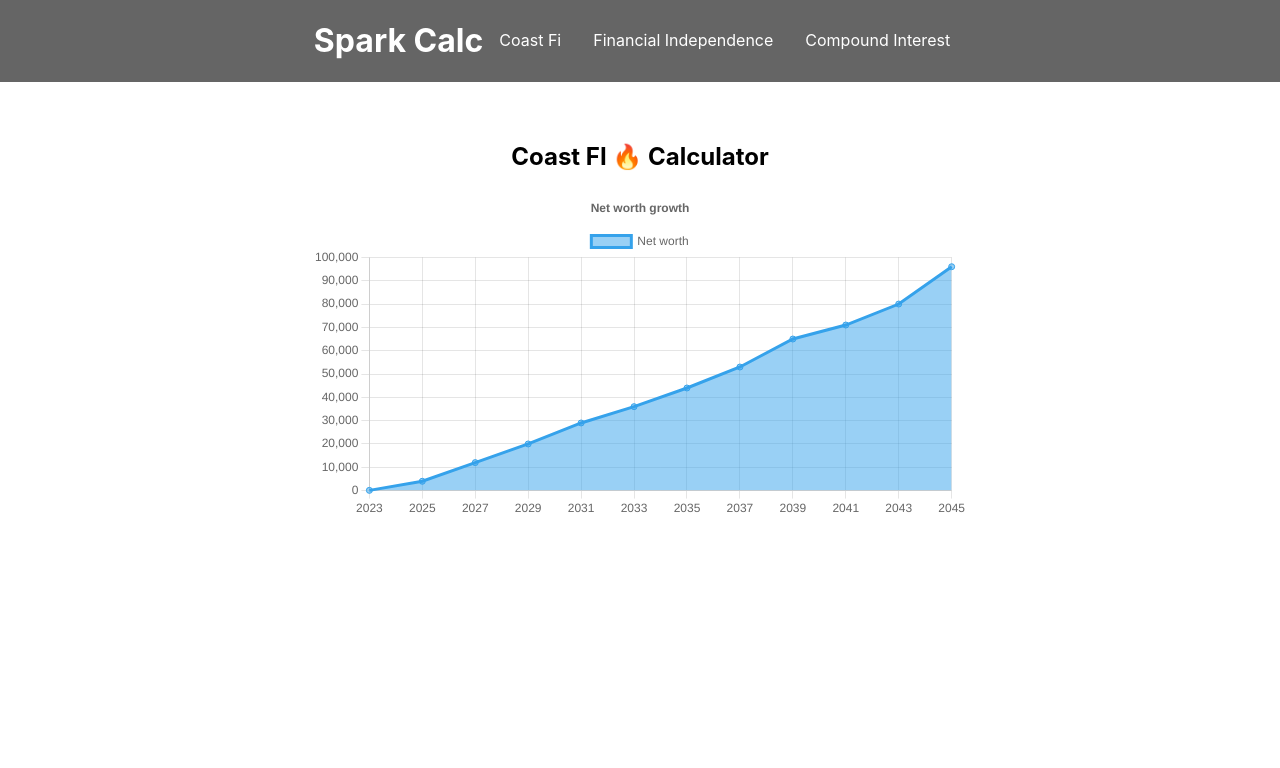
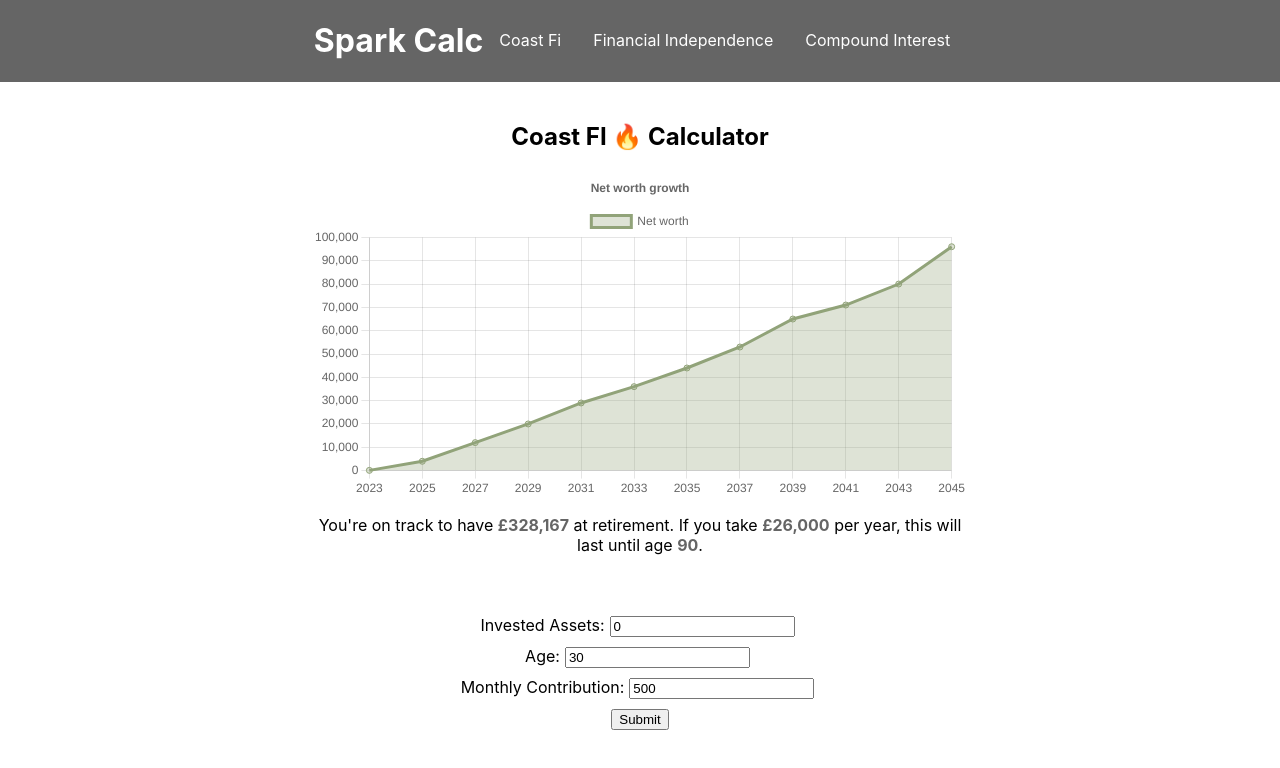
Before and after one commit to nyakeh/spark-calc, a React (Create React App) app: page / in a window 1280 px wide. Shown: the top 768 px of the page. Built offline with nearby package versions, Linux system fonts and the light colour scheme.

Commit message:
Input form with basic initial question fields.

```diff
--- a/src/App.css
+++ b/src/App.css
@@ -5,6 +5,7 @@
   color: white;
 }
 
+/* Navigation */
 .App-nav ul {
   list-style-type: none;
   padding: 0;
@@ -27,10 +28,19 @@
   color: #91A379;
 }
 
-
+/* Coast page body */
 .App-main {
   position: relative;
   max-width: 656px;
-  padding: 40px;
+  padding: 20px;
   margin: auto;
 }
+
+/* Coast input form */
+label {
+  display: block;
+}
+
+input {
+  margin: 5px;
+}
--- a/src/Coast.tsx
+++ b/src/Coast.tsx
@@ -1,15 +1,6 @@
 import './App.css';
-import {
-  Chart as ChartJS,
-  CategoryScale,
-  LinearScale,
-  PointElement,
-  LineElement,
-  Title,
-  Tooltip,
-  Filler,
-  Legend,
-} from 'chart.js';
+import { Chart as ChartJS, CategoryScale, LinearScale,PointElement, LineElement, Title, Tooltip, Filler, Legend } from 'chart.js';
+import { useState } from 'react';
 import { Line } from 'react-chartjs-2';
 
 ChartJS.register(CategoryScale, LinearScale, PointElement, LineElement, Title, Tooltip, Filler, Legend);
@@ -36,18 +27,45 @@ export const data = {
       fill: true,
       label: 'Net worth',
       data: [100,4000,12000,20000,29000,36000,44000,53000,65000,71000,80000,96000],
-      borderColor: 'rgb(53, 162, 235)',
-      backgroundColor: 'rgba(53, 162, 235, 0.5)',
+      borderColor: 'rgb(145, 163, 121)',
+      backgroundColor: 'rgba(145, 163, 121, 0.3)',
     },
   ],
 };
 
 function Coast() {
+  const [investedAssets, setInvestedAssets] = useState(0);
+  const [age, setAge] = useState(30);
+  const [monthlyContribution, setMonthlyContribution] = useState(500);
+
+  const reCalculate = (event: any) => {
+    event.preventDefault();
+    alert(`investedAssets: ${investedAssets}`)
+  }
+
   return (
-    <section className='App-main'>
-      <h2>Coast FI &#128293; Calculator</h2>
-      <Line options={options} data={data} />
-    </section>
+    <div>
+      <section className='App-main'>
+        <h2>Coast FI &#128293; Calculator</h2>
+        <Line options={options} data={data} />
+        <p>You're on track to have <span>£328,167</span> at retirement. If you take <span>£26,000</span> per year, this will last until age <span>90</span>.</p>
+      </section>
+
+      <section className='App-main'>
+        <form onSubmit={reCalculate}>
+          <label>Invested Assets:
+            <input type='number' value={investedAssets} onChange={e => setInvestedAssets(Number(e.target.value))} />
+          </label>
+          <label>Age:
+            <input type='number' value={age} onChange={e => setAge(Number(e.target.value))} />
+          </label>
+          <label>Monthly Contribution:
+            <input type='number' value={monthlyContribution} onChange={e => setMonthlyContribution(Number(e.target.value))} />
+          </label>
+          <input type="submit" />
+        </form>
+      </section>
+    </div>
   );
 }
 
--- a/src/index.css
+++ b/src/index.css
@@ -9,3 +9,8 @@ body {
 code {
   font-family: Consolas, 'Courier New', monospace;
 }
+
+span {
+  font-weight: bold;
+  color: #656565;
+}
```
